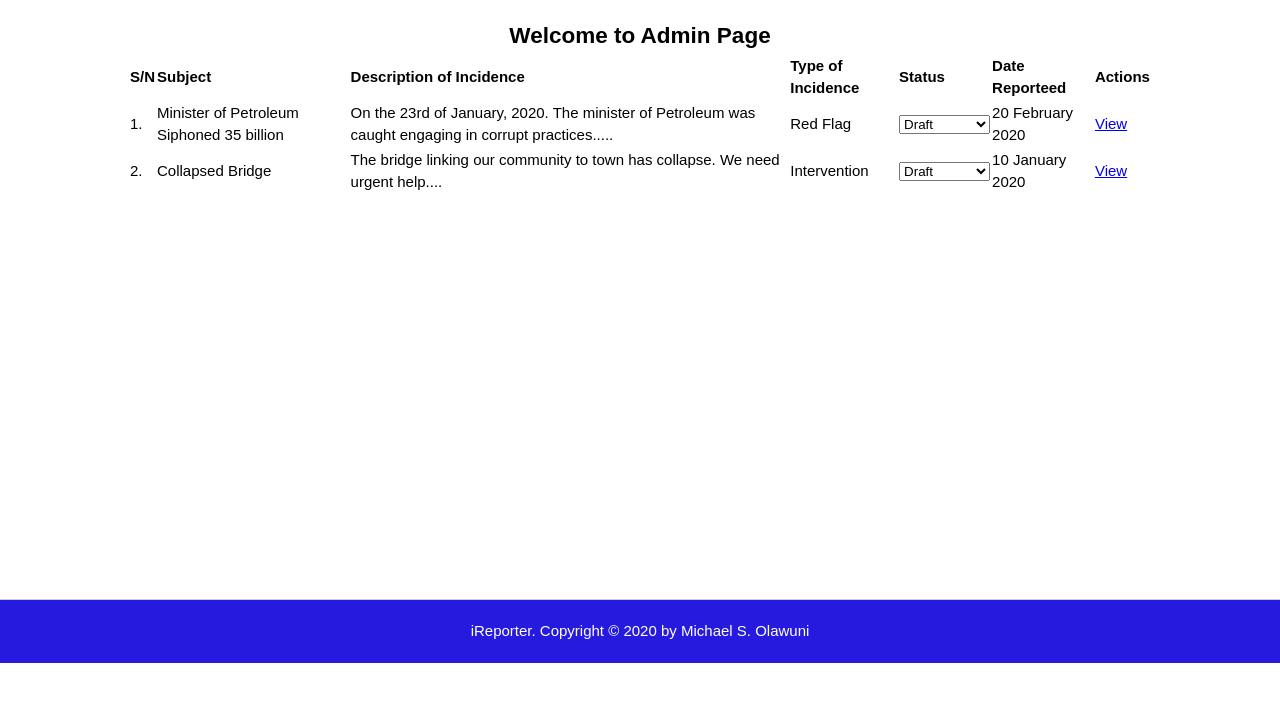
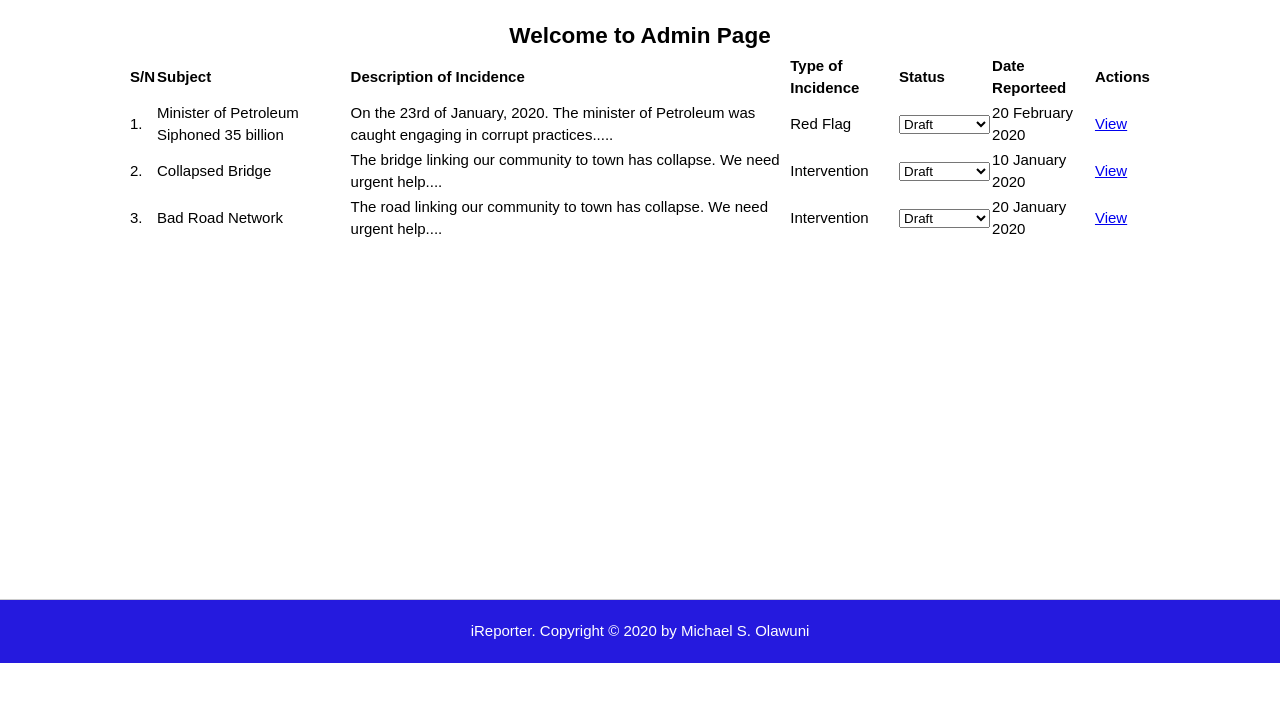
Before and after one commit to mikejesus/iReporter-app, a plain HTML site: page UI/admin.html in a window 1280 px wide. Shown: the part 86-788 px from the top of the page. Drawn offline with Linux system fonts and the light colour scheme.

Commit message:
chore: add more record

```diff
--- a/UI/admin.html
+++ b/UI/admin.html
@@ -91,6 +91,27 @@
                                 <td><a href="#">View</a></td>
 
                             </tr>
+
+                            <tr>
+                                <td>3.</td>
+                                <td>Bad Road Network</td>
+                                <td>The road linking our community to town has collapse. We need urgent help....</td>
+                                <td>Intervention</td>
+                                <td>
+                                    <form>
+                                        <select>
+                                            <option value="Draft">Draft</option>
+                                            <option value="Draft">In Progress</option>
+                                            <option value="Draft">Resolved</option>
+
+                                        </select>
+                                    </form>
+                                </td>
+                                <td>20 January 2020</td>
+
+                                <td><a href="#">View</a></td>
+
+                            </tr>
                         </tbody>
                     </table>
 
```
